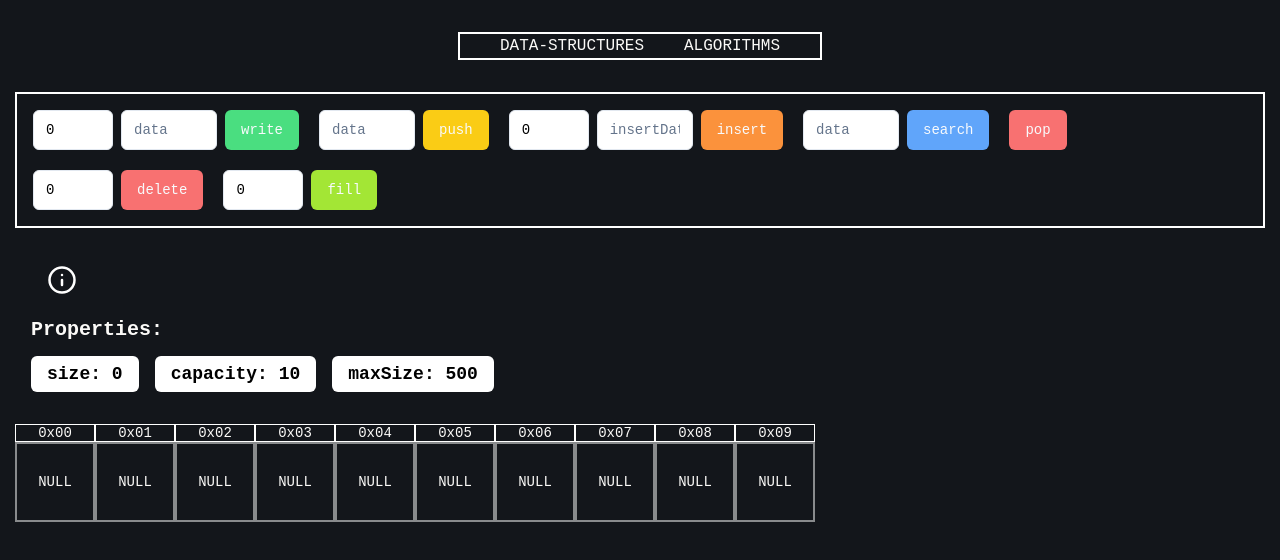
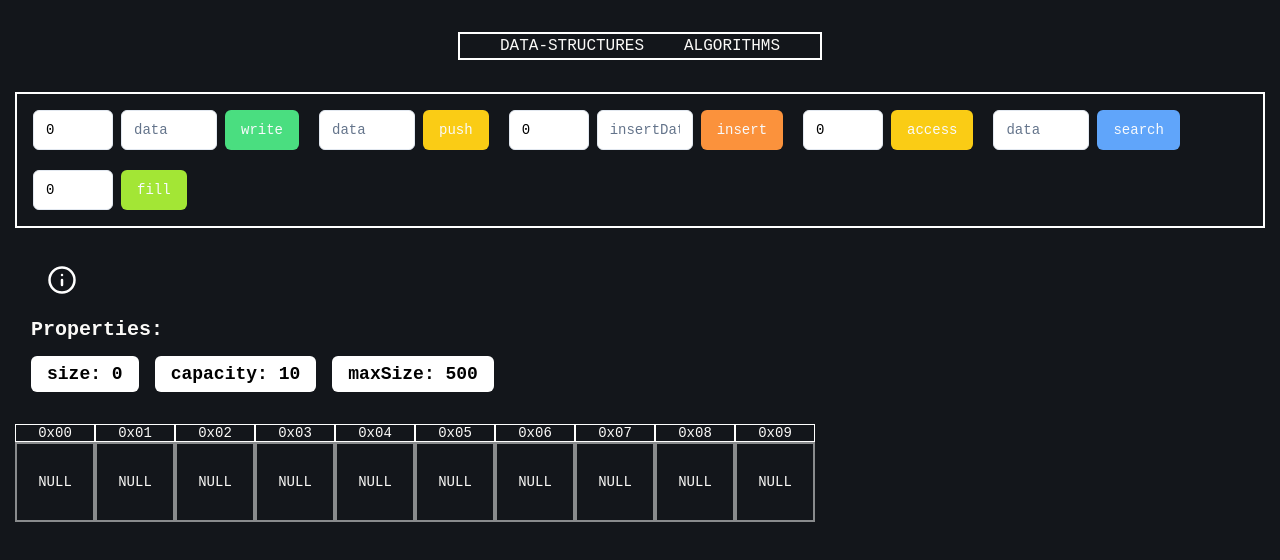
Before and after one commit to Thiago-dcode/visualsofdsa, a Next.js app: page /data-structures/linear/dynamic-array in a window 1280 px wide. Shown: the top 560 px of the page. Built offline with nearby package versions, Linux system fonts and the light colour scheme.

Commit message:
dynamic array full implemented

```diff
--- a/src/components/container/Section.tsx
+++ b/src/components/container/Section.tsx
@@ -10,7 +10,7 @@ export default function Section({ children,makeResponsive=false }: props) {
     return (
         <>
             {((device.isDesktop || device.isTv)&&!makeResponsive) ? < div className="flex  items-start justify-start  flex-wrap w-full gap-5 ">{children}</div> :
-                <div className="flex flex-wrap items-end justify-end  w-full gap-5 ">
+                <div className="flex flex-wrap items-end justify-end flex-col w-full gap-5 ">
                     {children}
                 </div>
 
--- a/src/components/ui/info.tsx
+++ b/src/components/ui/info.tsx
@@ -20,10 +20,10 @@ export default function Info({ className = '', size = 30, text, color = 'white',
                 </Button>
             </HoverCardTrigger>
             <HoverCardContent className="w-screen  px-5 overflow-scroll ">
-                <div className="flex flex-col w-full gap-2 items-center  ">
+                <div className="flex flex-col w-full gap-2 items-center  overflow-auto">
 
                     <h3 className="text-xl text-center font-semibold">{title}</h3>
-                    <div className='text-lg font-mono text-justify p-2'>{text}</div>
+                    <div className='text-lg font-mono text-justify p-2 max-h-[500px]'>{text}</div>
 
                 </div>
             </HoverCardContent>
--- a/src/entities/data-structures/linear/dynamicArray/View.tsx
+++ b/src/entities/data-structures/linear/dynamicArray/View.tsx
@@ -17,7 +17,7 @@ import './style.css'
 import Info from "@/components/ui/info"
 import Link from "next/link"
 export default function DynamicArray() {
-    const { array, write, insert, fill, error, maxSize, capacity, size, cleanUp, delete: del, action, push, pop, search } = useDynamicArray();
+    const { array, write, insert, fill, access, error, maxSize, capacity, size, cleanUp, delete: del, action, push, pop, search } = useDynamicArray();
     const [open, setOpen] = useState(false);
     const [isAnimationRunning, setIsAnimationRunning] = useState(false)
     const [data, setData] = useState<string>('');
@@ -26,6 +26,7 @@ export default function DynamicArray() {
     const [insertData, setInsertData] = useState<string>('');
     const [searchResult, setSearchResult] = useState<searchResult | null>(null);
     const [index, setIndex] = useState<number>(0);
+    const [indexAccess, setIndexAccess] = useState<number>(0);
     const [indexInsert, setIndexInsert] = useState<number>(0);
     const [indexDelete, setIndexDelete] = useState<number>(0);
     const [fillAmount, setFillAmount] = useState(0);
@@ -66,7 +67,9 @@ export default function DynamicArray() {
                             setIsAnimationRunning(false)
 
                         }} />
+
                     </InputWithButtonContainer>
+                    {/* PUSH OPERATION */}
                     <InputWithButtonContainer>
                         <Input value={pushData} placeholder="data" className="text-black w-24" onChange={(e) => {
                             if (isAnimationRunning) return;
@@ -81,7 +84,9 @@ export default function DynamicArray() {
 
 
                         }} />
+
                     </InputWithButtonContainer>
+                    {/* INSERT OPERATION */}
                     <InputWithButtonContainer>
                         <Input value={indexInsert} placeholder="index" className="text-black w-20" onChange={(e) => {
                             if (isAnimationRunning) return;
@@ -103,6 +108,25 @@ export default function DynamicArray() {
 
                         }} />
                     </InputWithButtonContainer>
+                    {/* ACCESS OPERATION */}
+                    <InputWithButtonContainer>
+                        <Input value={indexAccess} placeholder="index" className="text-black w-20" onChange={(e) => {
+                            if (isAnimationRunning) return;
+                            const n = Number.parseInt(e.target.value);
+
+                            setIndexAccess(isNaN(n) ? 0 : n)
+                        }} type="number" min={0} />
+                        <ButtonAction title="access" className='bg-yellow-400 hover:bg-yellow-600' isLoading={isAnimationRunning} onClick={async () => {
+                            if (isAnimationRunning || indexAccess === undefined) return;
+                            setIsAnimationRunning(true)
+                            setOpen(false)
+                            // setAction('write')
+                            await access(indexAccess)
+                            setIsAnimationRunning(false)
+
+                        }} />
+                    </InputWithButtonContainer>
+                    {/* SEARCH OPERATION */}
                     <InputWithButtonContainer>
                         <Input value={searchData} placeholder="data" className="text-black w-24" onChange={(e) => {
                             if (isAnimationRunning) return;
@@ -123,6 +147,9 @@ export default function DynamicArray() {
 
                         }} />
                     </InputWithButtonContainer>
+                    {/* POP OPERATION */}
+                    {!size || !array ? null :
+                        <>
                             <ButtonAction title="pop" className='bg-red-400 hover:bg-red-600' isLoading={isAnimationRunning} onClick={async () => {
                                 if (isAnimationRunning) return;
                                 setIsAnimationRunning(true)
@@ -131,6 +158,8 @@ export default function DynamicArray() {
                                 await pop()
                                 setIsAnimationRunning(false)
                             }} />
+                            {/* DELETE OPERATION */}
+
                             <InputWithButtonContainer>
                                 <Input value={indexDelete} placeholder="index" className="text-black w-20" onChange={(e) => {
                                     if (isAnimationRunning) return;
@@ -148,7 +177,8 @@ export default function DynamicArray() {
 
 
                                 }} />
-                    </InputWithButtonContainer>
+                            </InputWithButtonContainer></>}
+                    {/* FILL OPERATION */}
                     <InputWithButtonContainer>
                         <Input value={fillAmount} placeholder="fillAmount" className="text-black w-20" onChange={(e) => {
                             if (isAnimationRunning) return;
@@ -174,24 +204,36 @@ export default function DynamicArray() {
             {/* //EXTRA INFO AND CONFIG: */}
             <div className="flex  justify-between w-full px-4">
                 <Info title="DYNAMIC ARRAY" text={<article>
-            <p> A Dynamic array is <b>a linear data structure</b> similiar to <Link href={'data-structures/linear/static-array'}>static arrays</Link> but it can growth in size dynamically, in other words the array size isnt static.</p>
+                    <p>
+                        A dynamic array is <b>a linear data structure</b> similar to <Link target="_blank" className="italic text-blue-500" href={'/data-structures/linear/static-array'}>static arrays</Link>, but it can grow in size dynamically; in other words, the array size isn&apos;t static. To accomplish this dynamic growth, the array first sets an initial capacity (not the actual size), and when the size grows and there isn&apos;t enough space, the array is copied to a new array with double the capacity.
+                    </p>
                     <br />
-            <p>Dynamic arrays share the same operations with  <Link href={'data-structures/linear/static-array'}>static arrays</Link>, but it has its own operations</p>
-            <h4 className="font-semibold py-2">Key Operations of a Dynamic array:</h4>
+                    <p>
+                        Besides the <Link target="_blank" className="italic text-blue-500" href={'/data-structures/linear/static-array'}>static arrays</Link> operations, dynamic arrays have their own operations:
+                    </p>
+
+                    <h4 className="font-semibold py-2">Key Operations of a Dynamic Array:</h4>
+                    <br />
                     <ul>
                         <li>
-                <b className="font-semibold text-green-400"> Insert: </b>This operation <b>adds a element in a specific position by a given index</b>.To acomplish this operations, first all elements on the right side of the disired position, must be shifted to the right before the new element is inserted, and them write the new element in the position realized<br /><b>Time complexity: O(n).</b>
+                            <b className="font-semibold text-yellow-400">Push:</b> This operation <b>adds a new element after the last position</b>, increasing the array&apos;s size by one. Sometimes the array must be copied to a new array due to lack of space, so in this situation, the push operation will take O(n). <br /><b>Overall time complexity: O(1).</b>
                         </li>
                         <br />
                         <li>
-                <b className="font-semibold text-red-400"> Dequeue: </b>This operation <b>removes and returns the front element of the queue</b>. Since the queue follows the FIFO principle, the element that was first added is the one that is removed. If the queue is empty, attempting to dequeue an element will usually result in an error or an undefined value. <br /><b>Time complexity: O(1).</b>
+                            <b className="font-semibold text-red-400">Pop:</b> This operation <b>deletes the element at the last position</b>. <br /><b>Time complexity: O(1).</b>
                         </li>
                         <br />
                         <li>
-                <b className="font-semibold text-yellow-400"> Front: </b> This operation <b>returns the front element of the queue without removing it</b>. It allows you to inspect the element at the front of the queue without modifying the queue&lsquo;s state. This is useful when you need to see what the front element is without altering the queue. <br /><b>Time complexity: O(1).</b>
+                            <b className="font-semibold text-orange-400">Insert:</b> This operation <b>adds an element at a specific position by a given index</b>. To accomplish this operation, all elements on the right side of the desired position must be shifted towards the right before the new element is inserted, and then the new element is written in the released position.<br /><b>Time complexity: O(n).</b>
                         </li>
+                        <br />
+                        <li>
+                            <b className="font-semibold text-red-400">Delete:</b> This operation <b>removes an element from a specific position by a given index</b>. To accomplish this operation, the program first deletes the desired element, and then all elements on the right side must be shifted to the left, taking the place of the deleted element. <br /><b>Time complexity: O(n).</b>
+                        </li>
+                        <br />
                     </ul>
                 </article>
+
                 } className="self-start" />
                 {/* {!isStackOverFlow && !isFilling && !isAnimationRunning && <div>
             <PopOverComponent content={
--- a/src/entities/data-structures/linear/dynamicArray/hooks/useDynamicArray.ts
+++ b/src/entities/data-structures/linear/dynamicArray/hooks/useDynamicArray.ts
@@ -18,6 +18,7 @@ export default function useDynamicArray() {
     setArray,
     search: _search,
     error,
+    access:_access,
     setError,
   } = useStaticArray();
   const [capacity, setCapacity] = useState(10);
@@ -85,6 +86,12 @@ export default function useDynamicArray() {
       await writeAnimation(array[index], () => {}, 0.5);
     } catch (error) {}
   };
+
+  const access = async (index:number)=>{
+    if (isOutOfTheOfTheBound(index) || !array) return;
+    setAction('write');
+    await _access(index);
+  }
   const push = (data: Primitive) => {
     if (!array) return;
     setAction("push");
@@ -226,6 +233,7 @@ export default function useDynamicArray() {
     capacity,
     size,
     write,
+    access,
     push,
     insert,
     error,
```
Lines whose indentation alone changed are shown as unchanged.
